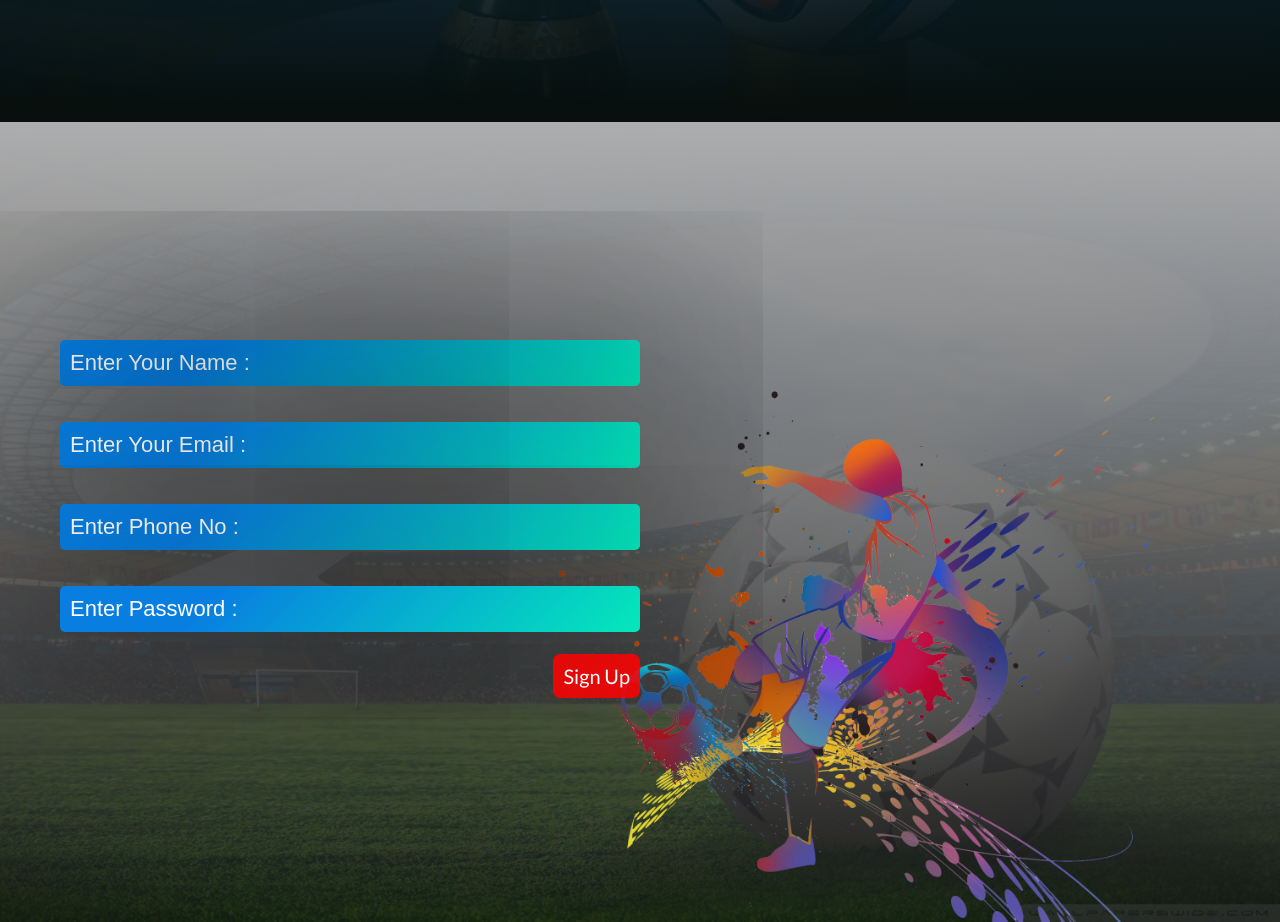
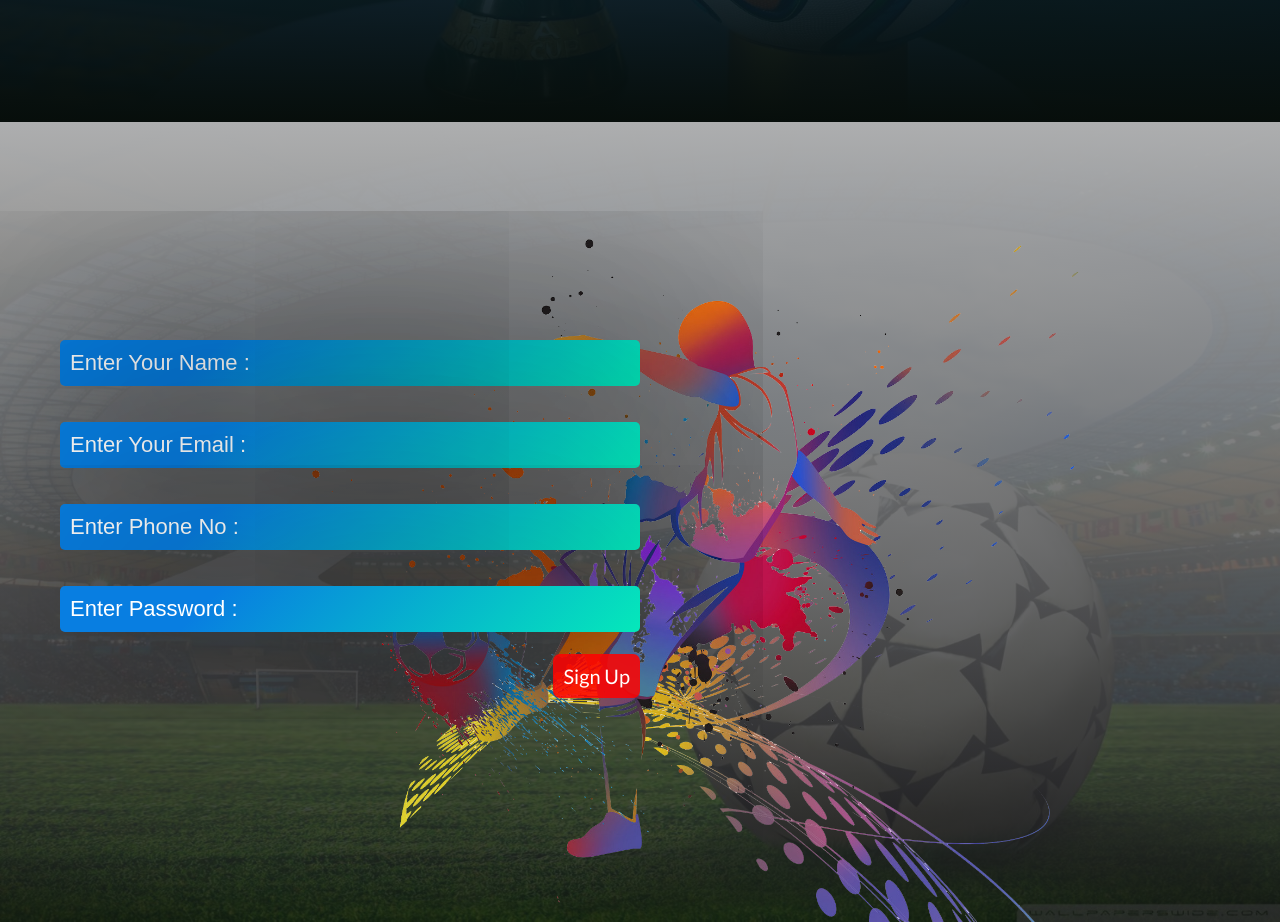
Before and after one commit to WebAbhRatul/World-Cup-2022, a plain HTML site: page index.html in a window 1280 px wide. Shown: the part 3600-4522 px from the top of the page. Drawn offline with Linux system fonts and the light colour scheme.

Commit message:
World cup Sign Up Section Complete

```diff
--- a/css/style.css
+++ b/css/style.css
@@ -212,9 +212,9 @@ header{
 }
 .signup-section-logo{
     background-image: url(../img/logo/Lovepik_com-400303767-colorful-football.png);
-    background-size: 70%;
+    background-size: 90%;
     background-repeat: no-repeat;
-    background-position: bottom right;
+    background-position: bottom center;
     display: flex;
     justify-content: flex-start;
     align-items: center;
```
